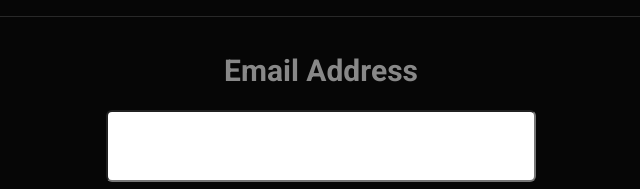
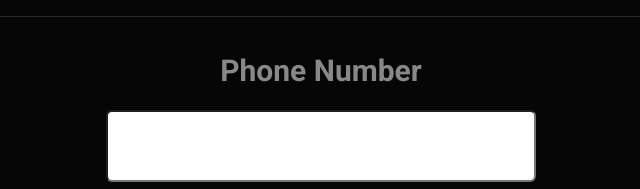
Before and after one commit to StevenSchofield/cit171, a plain HTML site: page stedi-content-main/index.html in a window 1280 px wide. Shown: the part 243-432 px from the top of the page, 319-959 px from the left. Drawn offline with Linux system fonts and the light colour scheme.

Commit message:
Update index.html

```diff
--- a/stedi-content-main/index.html
+++ b/stedi-content-main/index.html
@@ -17,7 +17,7 @@
 
     <form name="loginForm" id="login" method="post" >
         <p>
-            <label class="stepcount" for="username">Email Address</label><br>
+            <label class="stepcount" for="username">Phone Number</label><br>
             <input class="stepcount" type="text" id="username" name="username" size="25" onchange="setusername()" required >
         </p>
         <p>
```
